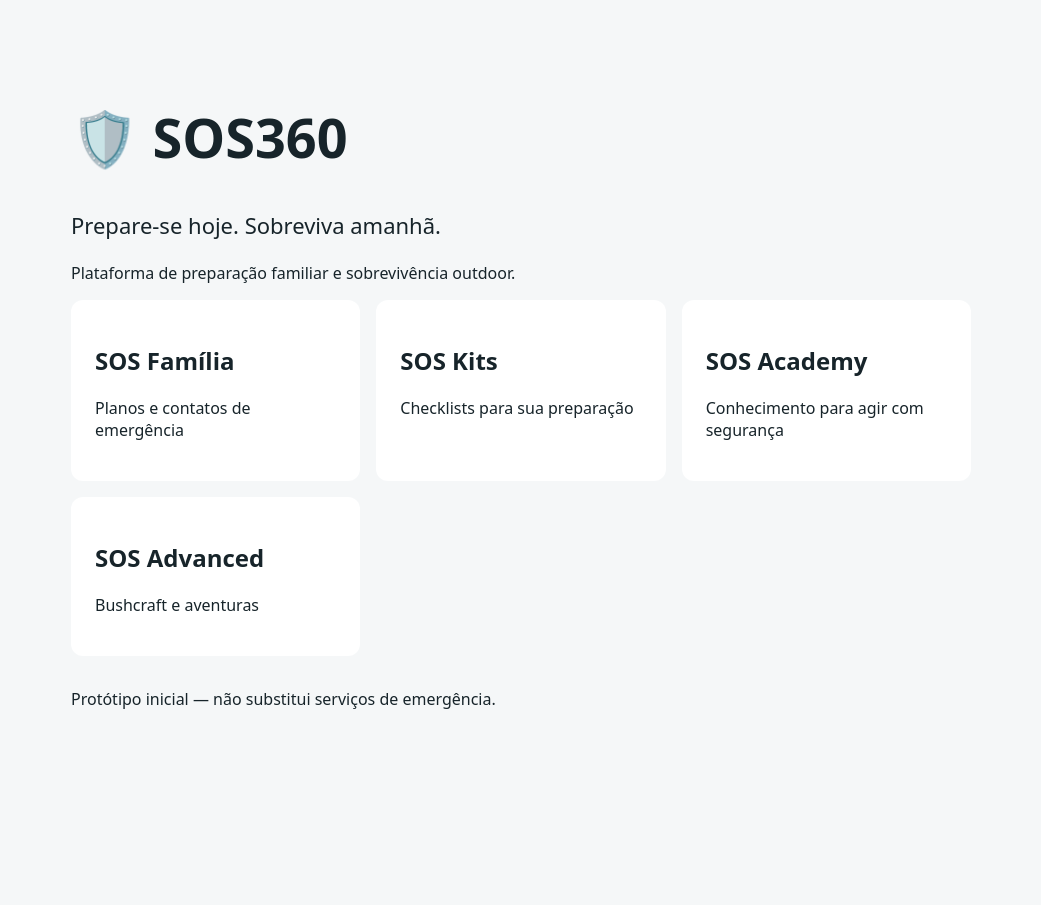
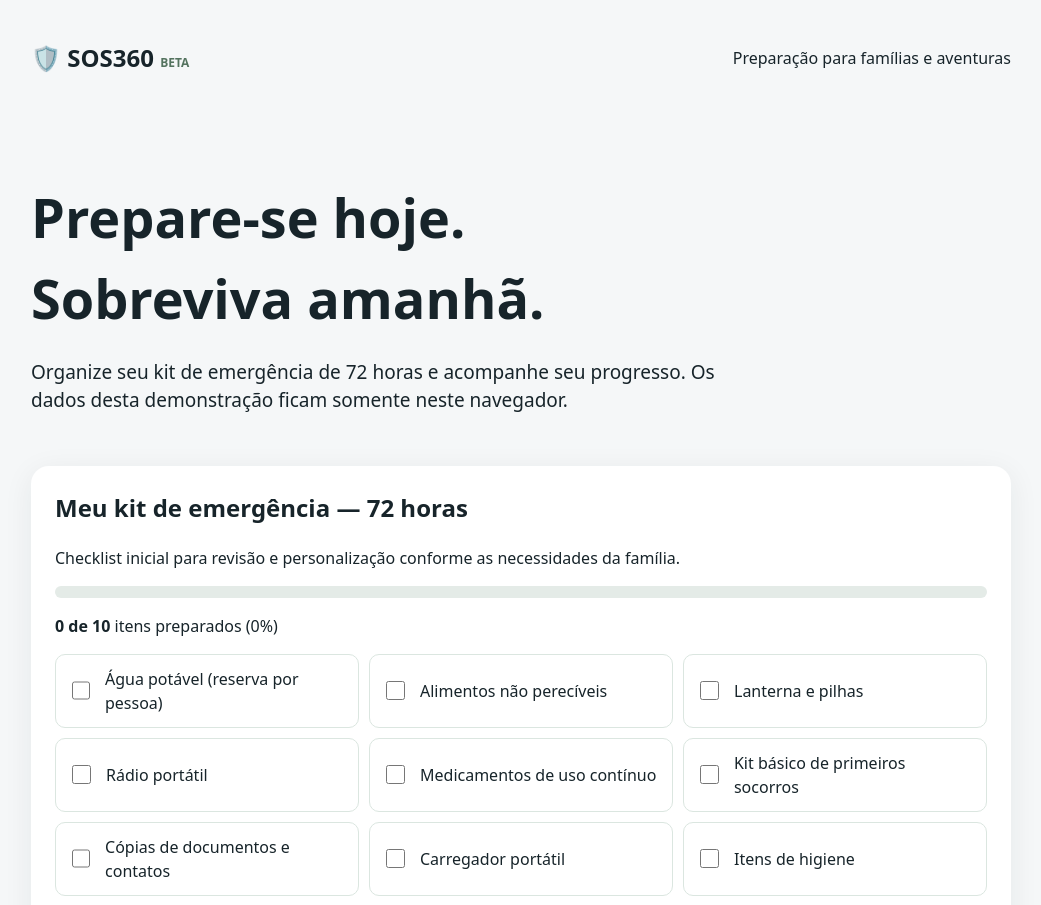
Before and after one commit to lkohler1979/SOS360, a Next.js app in the folder apps/web/: page / in a window 1280 px wide. Shown: the top 905 px of the page, without its empty margins (119-1160 px from the left). Before the commit the page ends 800 px from the top, so only its background shows below. Built offline with nearby package versions, Linux system fonts and the light colour scheme.

Commit message:
feat(beta): add interactive 72h emergency kit checklist with local persistence

```diff
--- a/apps/web/app/page.tsx
+++ b/apps/web/app/page.tsx
@@ -1 +1,35 @@
-export default function Home() { return <main style={{maxWidth:900,margin:'auto',padding:'64px 24px'}}><h1 style={{fontSize:54}}>🛡️ SOS360</h1><p style={{fontSize:22}}>Prepare-se hoje. Sobreviva amanhã.</p><p>Plataforma de preparação familiar e sobrevivência outdoor.</p><section style={{display:'grid',gridTemplateColumns:'repeat(auto-fit,minmax(220px,1fr))',gap:16}}>{[['SOS Família','Planos e contatos de emergência'],['SOS Kits','Checklists para sua preparação'],['SOS Academy','Conhecimento para agir com segurança'],['SOS Advanced','Bushcraft e aventuras']].map(([title,desc])=><article key={title} style={{background:'white',borderRadius:12,padding:24}}><h2>{title}</h2><p>{desc}</p></article>)}</section><p style={{marginTop:32}}>Protótipo inicial — não substitui serviços de emergência.</p></main>; }
+'use client';
+import { useEffect, useState } from 'react';
+type KitItem = { id: string; label: string; checked: boolean };
+const initial: KitItem[] = [
+ {id:'water',label:'Água potável (reserva por pessoa)',checked:false},
+ {id:'food',label:'Alimentos não perecíveis',checked:false},
+ {id:'light',label:'Lanterna e pilhas',checked:false},
+ {id:'radio',label:'Rádio portátil',checked:false},
+ {id:'meds',label:'Medicamentos de uso contínuo',checked:false},
+ {id:'firstaid',label:'Kit básico de primeiros socorros',checked:false},
+ {id:'docs',label:'Cópias de documentos e contatos',checked:false},
+ {id:'power',label:'Carregador portátil',checked:false},
+ {id:'hygiene',label:'Itens de higiene',checked:false},
+ {id:'clothes',label:'Roupas e proteção climática',checked:false}
+];
+export default function Home() {
+ const [items,setItems]=useState<KitItem[]>(initial);
+ const [ready,setReady]=useState(false);
+ useEffect(()=>{try{const raw=localStorage.getItem('sos360:kit72h:v1');if(raw){const parsed=JSON.parse(raw);if(Array.isArray(parsed)&&parsed.length===initial.length&&parsed.every((x:KitItem)=>typeof x.checked==='boolean'))setItems(initial.map((x,i)=>({...x,checked:parsed[i].checked})));}}catch{}setReady(true)},[]);
+ useEffect(()=>{if(ready)localStorage.setItem('sos360:kit72h:v1',JSON.stringify(items))},[items,ready]);
+ const done=items.filter(x=>x.checked).length;
+ return <main style={{maxWidth:980,margin:'auto',padding:'40px 20px',lineHeight:1.5}}>
+ <header style={{display:'flex',alignItems:'center',justifyContent:'space-between',gap:12,flexWrap:'wrap'}}><strong style={{fontSize:24}}>🛡️ SOS360 <small style={{fontSize:12,color:'#54735f'}}>BETA</small></strong><span>Preparação para famílias e aventuras</span></header>
+ <section style={{padding:'56px 0 32px'}}><h1 style={{fontSize:'clamp(32px,6vw,54px)',marginBottom:12}}>Prepare-se hoje.<br/>Sobreviva amanhã.</h1><p style={{fontSize:19,maxWidth:700}}>Organize seu kit de emergência de 72 horas e acompanhe seu progresso. Os dados desta demonstração ficam somente neste navegador.</p></section>
+ <section style={{background:'white',borderRadius:18,padding:24,boxShadow:'0 6px 30px #132a2812'}}>
+ <h2 style={{marginTop:0}}>Meu kit de emergência — 72 horas</h2><p>Checklist inicial para revisão e personalização conforme as necessidades da família.</p>
+ <div role="progressbar" aria-valuenow={done} aria-valuemin={0} aria-valuemax={items.length} aria-label="Progresso do kit" style={{height:12,borderRadius:8,background:'#e4ebe7',overflow:'hidden'}}><div style={{height:'100%',width:(done/items.length*100)+'%',background:'#2b8057'}}/></div>
+ <p><strong>{done} de {items.length}</strong> itens preparados ({Math.round(done/items.length*100)}%)</p>
+ <div style={{display:'grid',gridTemplateColumns:'repeat(auto-fit,minmax(260px,1fr))',gap:10}}>{items.map(item=><label key={item.id} style={{display:'flex',gap:12,alignItems:'center',padding:12,border:'1px solid #dbe6e0',borderRadius:10,cursor:'pointer'}}><input type="checkbox" checked={item.checked} onChange={()=>setItems(current=>current.map(x=>x.id===item.id?{...x,checked:!x.checked}:x))} style={{width:19,height:19}}/><span style={{textDecoration:item.checked?'line-through':'none'}}>{item.label}</span></label>)}</div>
+ <button onClick={()=>{if(window.confirm('Reiniciar checklist do kit?'))setItems(initial)}} style={{marginTop:20,border:'1px solid #8aa99a',background:'white',borderRadius:8,padding:'10px 16px',cursor:'pointer'}}>Reiniciar checklist</button>
+ </section>
+ <section style={{display:'grid',gridTemplateColumns:'repeat(auto-fit,minmax(200px,1fr))',gap:16,marginTop:28}}>{[['SOS Família','Planos e contatos de emergência','Em desenvolvimento'],['SOS Academy','Guias e treinamentos revisados','Em desenvolvimento'],['SOS Advanced','Bushcraft e aventuras','Em desenvolvimento']].map(([title,desc,status])=><article key={title} style={{background:'white',borderRadius:12,padding:20}}><h3>{title}</h3><p>{desc}</p><small>{status}</small></article>)}</section>
+ <footer style={{marginTop:40,fontSize:13,color:'#52615b'}}>Beta demonstrativa. Não substitui orientações oficiais ou serviços de emergência. Em perigo imediato, acione os serviços locais competentes.</footer>
+ </main>;
+}
```
